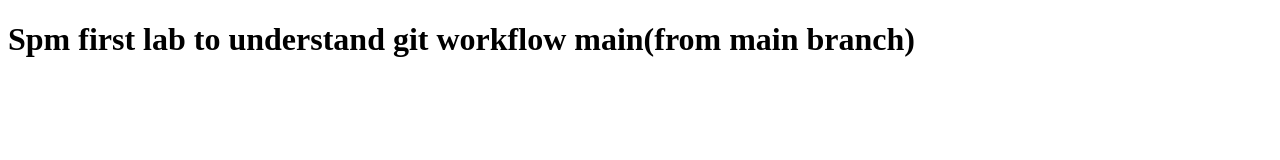
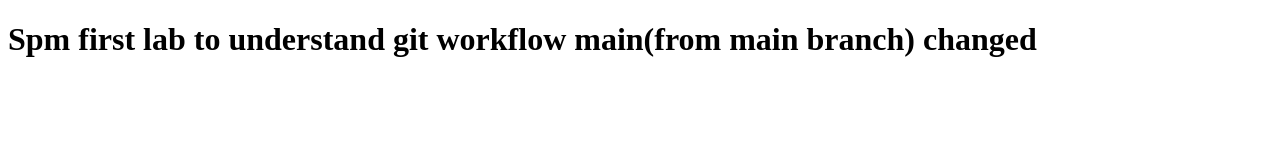
Before and after one commit to aakritishi/spm-lab, a plain HTML site: page spm-test-lab/index.html in a window 1280 px wide. Drawn offline with Linux system fonts and the light colour scheme.

Commit message:
latest changes

```diff
--- a/spm-test-lab/index.html
+++ b/spm-test-lab/index.html
@@ -8,7 +8,7 @@
 </head>
 
 <body>
-    <h1>Spm first lab to understand git workflow main(from main branch)</h1>
+    <h1>Spm first lab to understand git workflow main(from main branch) changed</h1>
 </body>
 
 </html>
```
